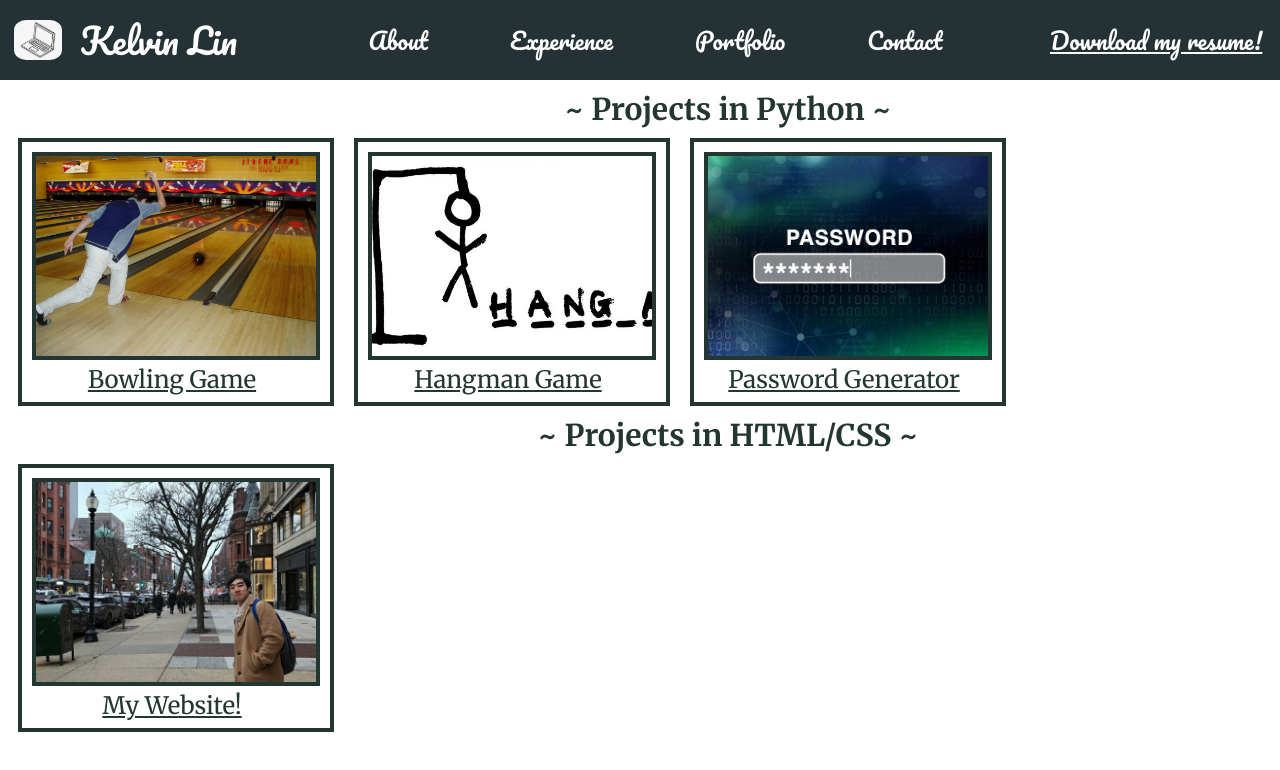
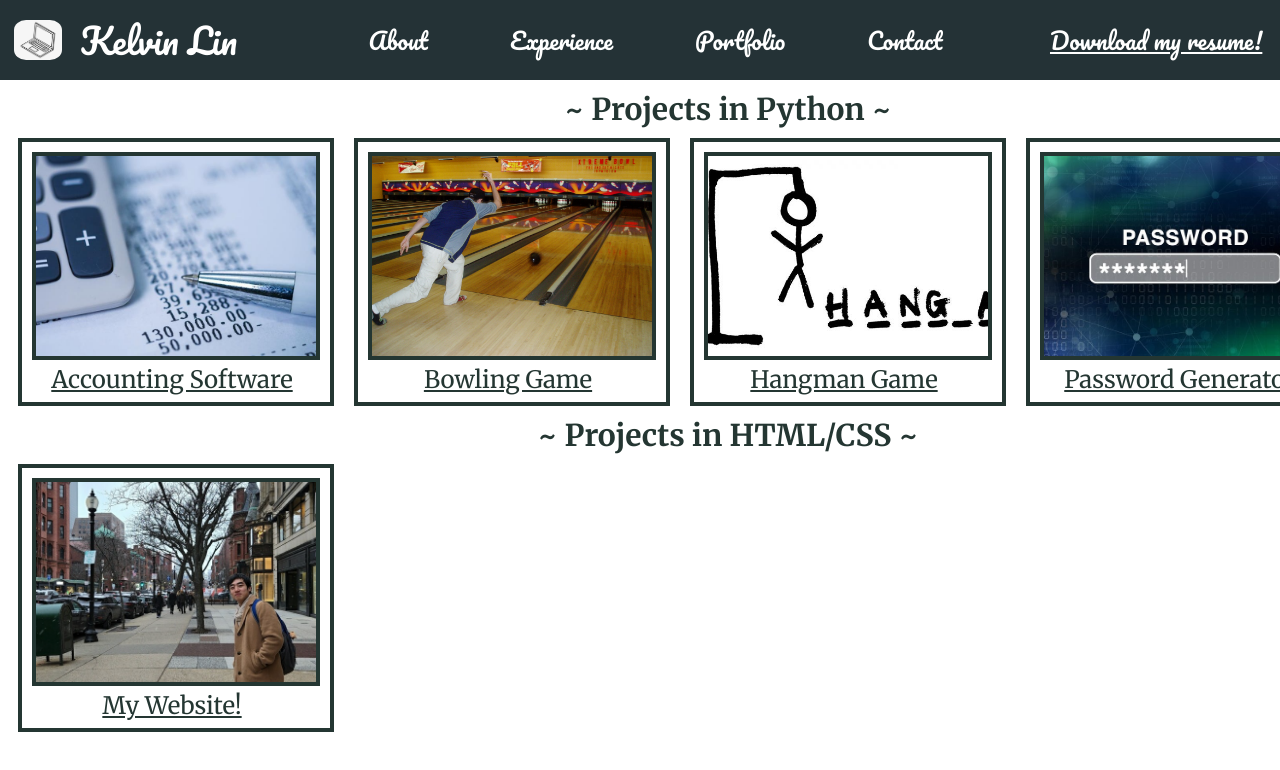
Before and after one commit to KelvinLinBU/Website, a plain HTML site: page Portfolio.html in a window 1280 px wide. Shown: the top 770 px of the page. Drawn offline with Linux system fonts and the light colour scheme.

Commit message:
Update Portfolio.html

```diff
--- a/Portfolio.html
+++ b/Portfolio.html
@@ -61,6 +61,17 @@
 
          <div class="projectcontainer">
             <div class="imagecontainer">
+                <a href="https://github.com/KelvinLinBU/AccountingSoftwareProject"  target="_blank">
+                <img class="projectimage" src="Pictures/accounting.png">
+                </a>
+            </div>
+            <a href="https://github.com/KelvinLinBU/AccountingSoftwareProject" class="projectblurb" target="_blank">
+                Accounting Software
+            </a>
+         </div>
+
+         <div class="projectcontainer">
+            <div class="imagecontainer">
                 <a href="https://github.com/KelvinLinBU/Bowling-Game"  target="_blank">
                 <img class="projectimage" src="Pictures/Bowlerbowling.png">
                 </a>
```
